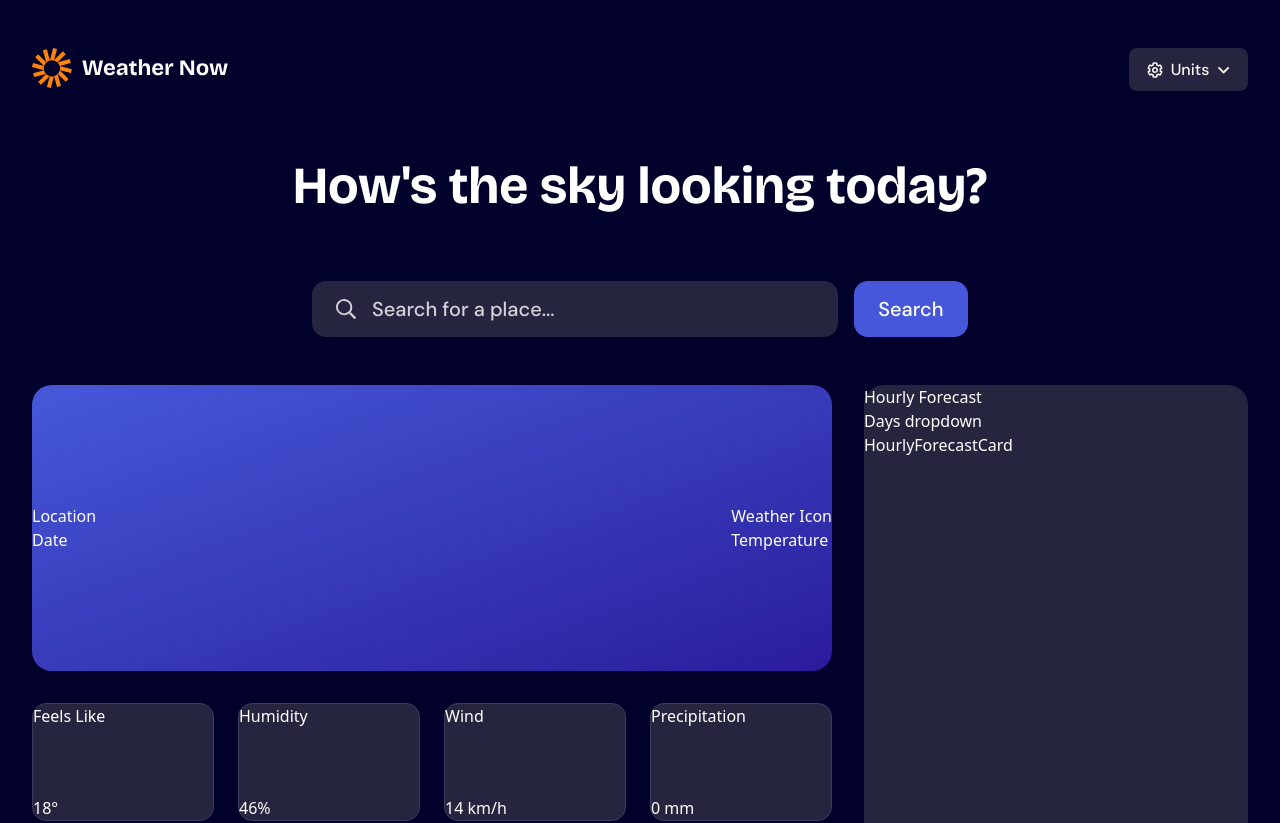
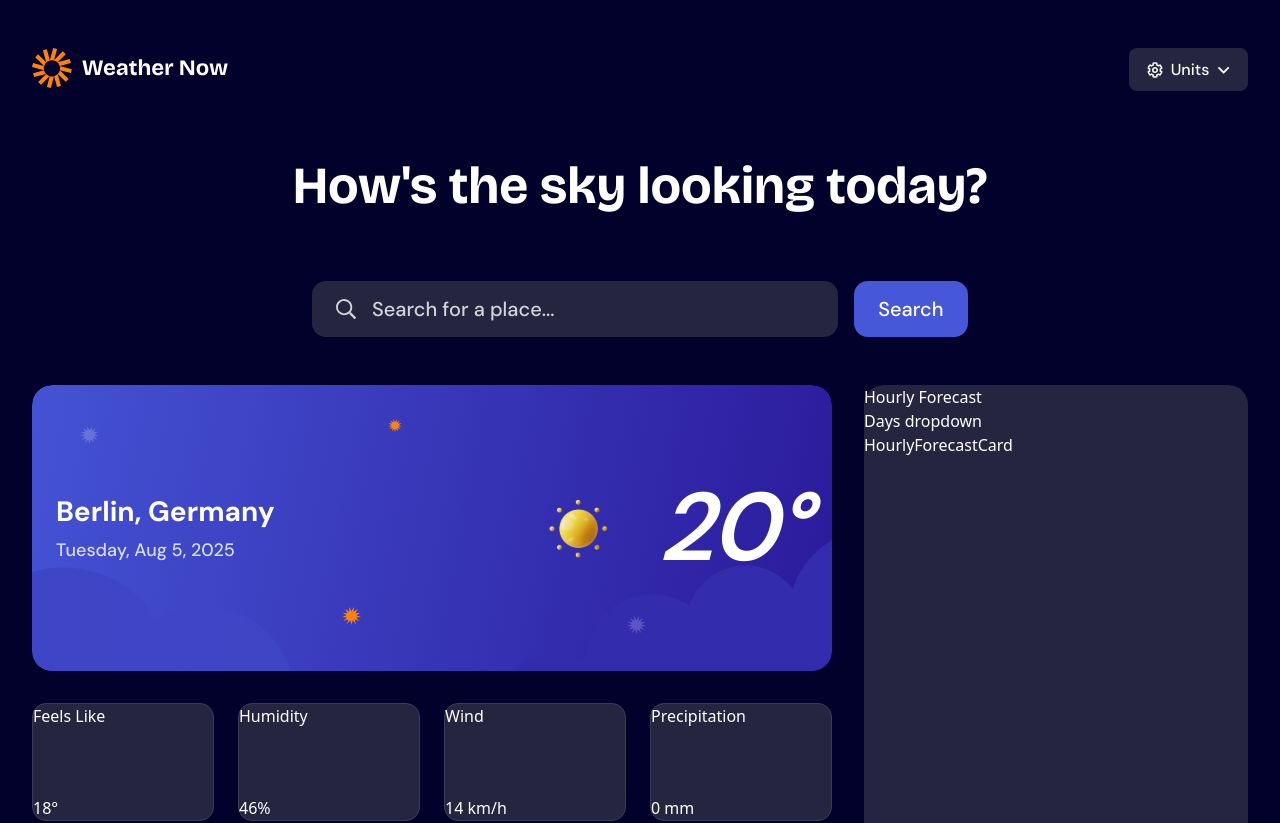
Before and after one commit to nchanyal/weather-app, a Next.js app: page / in a window 1280 px wide. Shown: the top 823 px of the page. Built offline with nearby package versions, Linux system fonts and the light colour scheme.

Commit message:
style: match design specs for WeatherInfoCard

```diff
--- a/src/components/WeatherInfoCard/WeatherInfoCard.tsx
+++ b/src/components/WeatherInfoCard/WeatherInfoCard.tsx
@@ -1,13 +1,25 @@
+import Image from "next/image";
+import WeatherInfoBgLg from "../../../public/bg-today-large.svg";
+
+import SunSVG from "../../../public/weather-icons/Clear-sunny.svg";
+
 export default function WeatherInfoCard() {
   return (
-    <div className="col-span-4 bg-linear-to-br from-blue-500 to-blue-700 radius-20 flex items-center justify-between">
-      <div>
-        <div>Location</div>
-        <div>Date</div>
-      </div>
-      <div>
-        <div>Weather Icon</div>
-        <div>Temperature</div>
+    <div className="relative col-span-4 radius-20 overflow-hidden">
+      <Image
+        src={WeatherInfoBgLg}
+        alt="Dark, cloudy night background"
+        className="absolute inset-0 w-full h-full object-cover"
+      />
+      <div className="relative z-10 h-full flex items-center justify-between py-20 px-6">
+        <div className="flex flex-col gap-3">
+          <p className="text-preset-4">Berlin, Germany</p>
+          <p className="text-preset-6 opacity-80">Tuesday, Aug 5, 2025</p>
+        </div>
+        <div className="flex gap-5 items-center">
+          <Image src={SunSVG} alt="Sun" width={120} height={120} />
+          <p className="text-preset-1">20°</p>
+        </div>
       </div>
     </div>
   );
```
